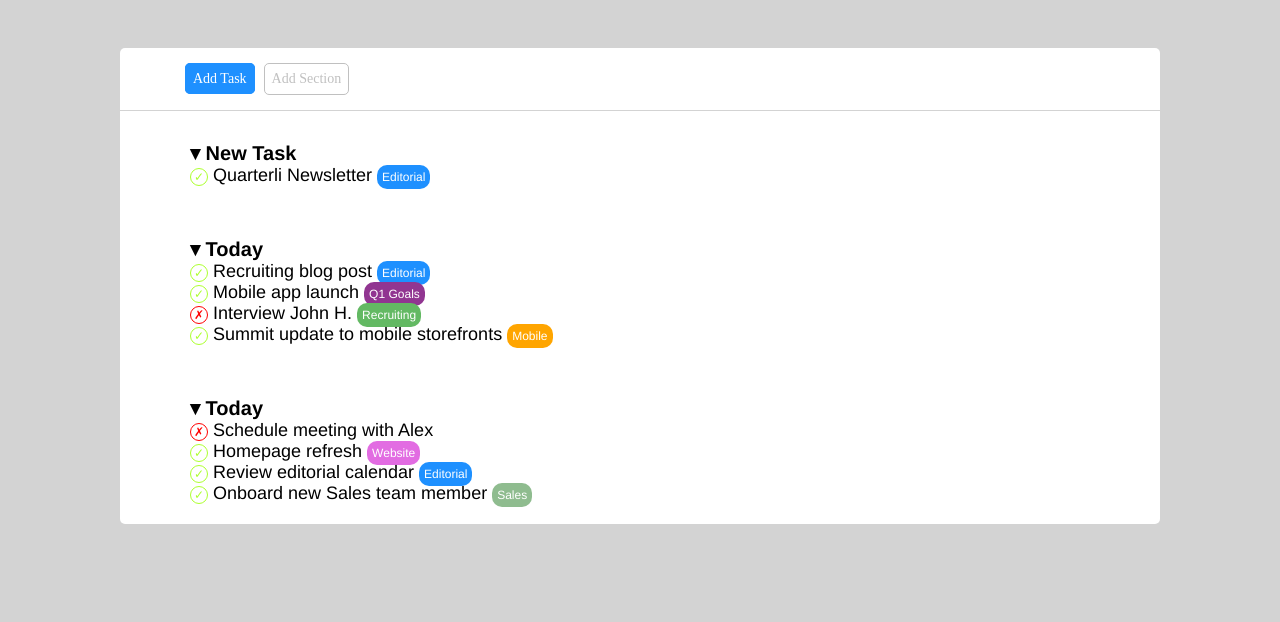
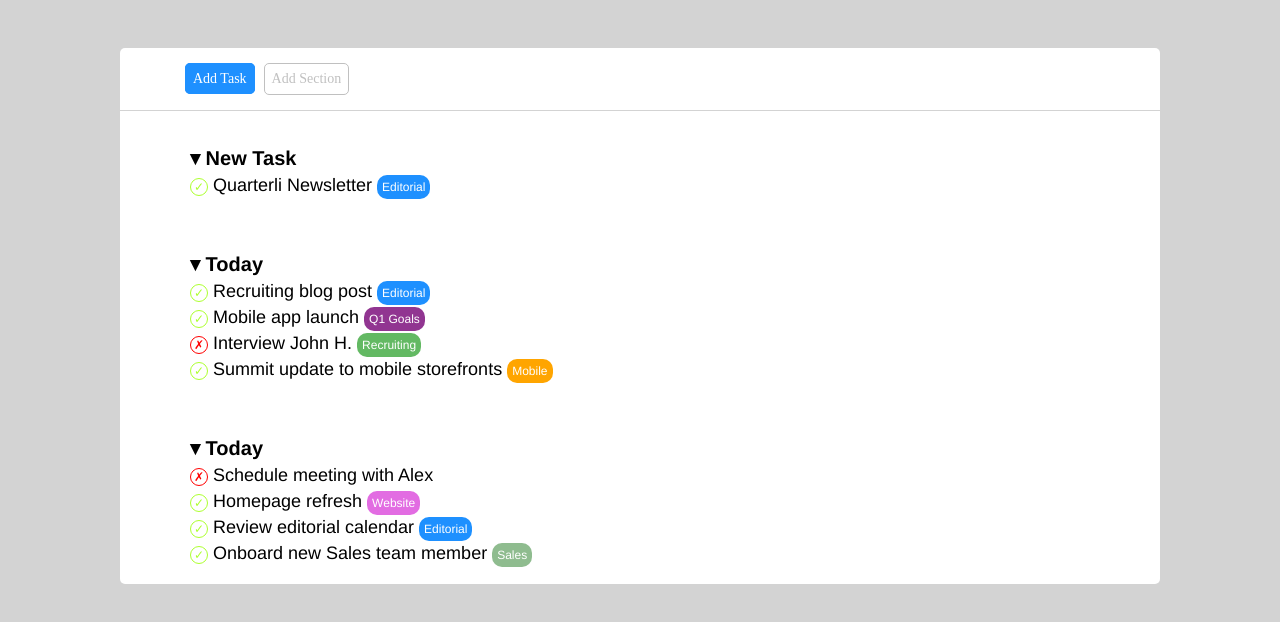
Before and after one commit to JacopoMarini/html-css-toboolist, a plain HTML site: page index.html in a window 1280 px wide. Shown: the part 54-676 px from the top of the page. Drawn offline with Linux system fonts and the light colour scheme.

Commit message:
Completed fix

```diff
--- a/css/app.css
+++ b/css/app.css
@@ -171,3 +171,7 @@ ul{
     font-size: 12px;
     color: white;
  }
+
+li{
+    padding-top: 5px ;
+}
```
